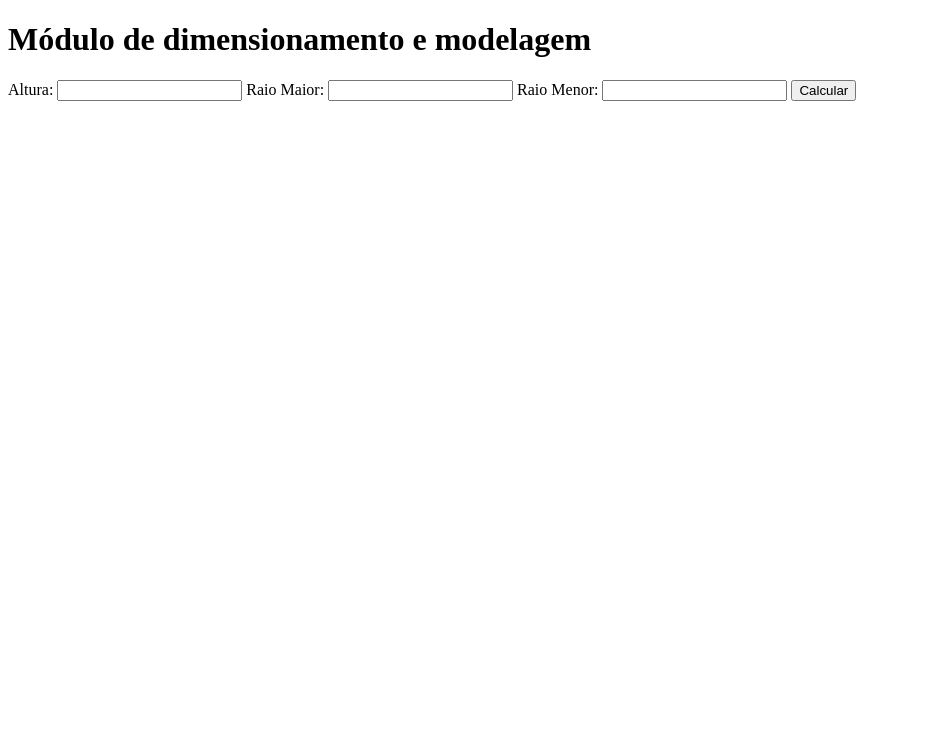
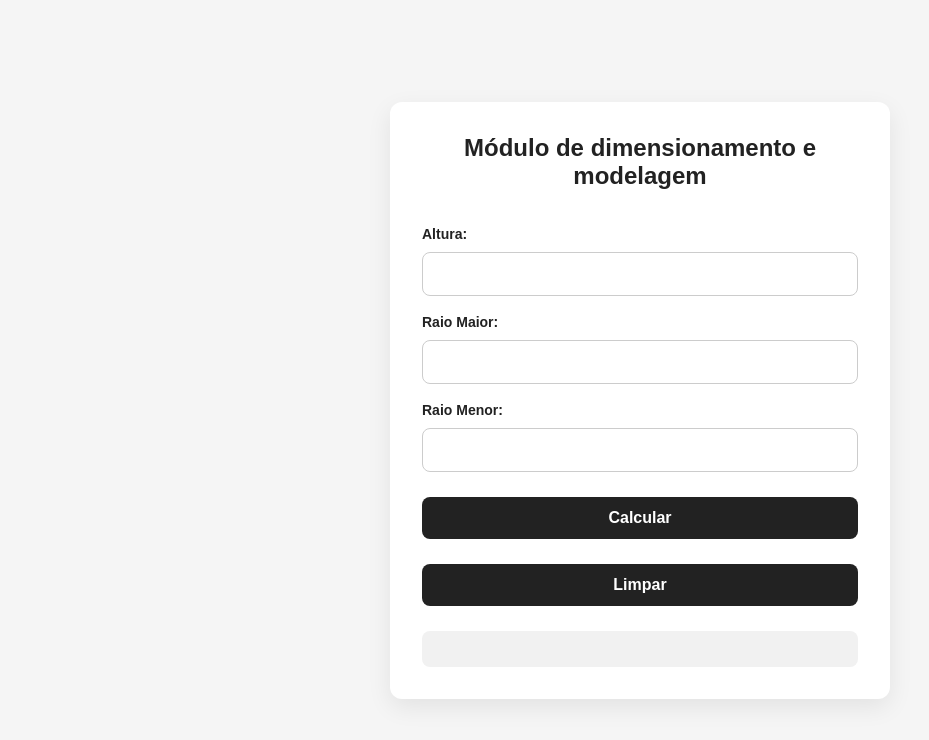
Before and after one commit to Ssarturi/M-dulo-dimensionamento-e-rotulagem, a website built with webpack: page index.html in a window 1280 px wide. Shown: the whole page, without its empty margins (0-929 px from the left). Built offline with nearby package versions, Linux system fonts and the light colour scheme.

Commit message:
Postagem

```diff
--- a/index.html
+++ b/index.html
@@ -22,6 +22,7 @@
         <input type="text" id="raioMenor">
 
         <button id="btnCalcular">Calcular</button>
+        <button id="btnLimpar">Limpar</button>
 
         </div>
         <div id="resposta">
--- a/index.js
+++ b/index.js
@@ -19,3 +19,11 @@ btnCalcular.addEventListener('click', () => {
     O volume do copo é: ${copo.calcularVolume().toFixed(2)}<br>
     Classificação do volume: ${classificacaoVolume}`
 })
+
+let btnLimpar = document.getElementById('btnLimpar')
+btnLimpar.addEventListener('click', () => {
+    document.getElementById('raioMaior').value = ''
+    document.getElementById('raioMenor').value = ''
+    document.getElementById('altura').value = ''
+    resposta.innerHTML = ''
+})
--- a/style.css
+++ b/style.css
@@ -0,0 +1,101 @@
+* {
+    margin: 0;
+    padding: 0;
+    box-sizing: border-box;
+}
+
+body {
+    font-family: Arial, sans-serif;
+    background-color: #f5f5f5;
+    color: #222;
+
+    min-height: 100vh;
+
+    display: flex;
+    justify-content: center;
+    align-items: center;
+}
+
+main {
+    width: 100%;
+    max-width: 500px;
+
+    background-color: white;
+
+    padding: 32px;
+
+    border-radius: 12px;
+
+    box-shadow: 0 8px 25px rgba(0, 0, 0, 0.08);
+}
+
+h1 {
+    font-size: 24px;
+    margin-bottom: 28px;
+    text-align: center;
+}
+
+.inputs {
+    display: flex;
+    flex-direction: column;
+    gap: 10px;
+}
+
+label {
+    font-size: 14px;
+    font-weight: bold;
+
+    margin-top: 8px;
+}
+
+input {
+    width: 100%;
+
+    padding: 12px;
+
+    border: 1px solid #ccc;
+    border-radius: 8px;
+
+    font-size: 16px;
+
+    outline: none;
+}
+
+input:focus {
+    border-color: #333;
+}
+
+button {
+    margin-top: 15px;
+
+    padding: 12px;
+
+    border: none;
+    border-radius: 8px;
+
+    background-color: #222;
+    color: white;
+
+    font-size: 16px;
+    font-weight: bold;
+
+    cursor: pointer;
+
+    transition: 0.2s;
+}
+
+button:hover {
+    background-color: #444;
+}
+
+#resposta {
+    margin-top: 25px;
+
+    padding: 18px;
+
+    background-color: #f1f1f1;
+
+    border-radius: 8px;
+
+    line-height: 1.8;
+}
```
